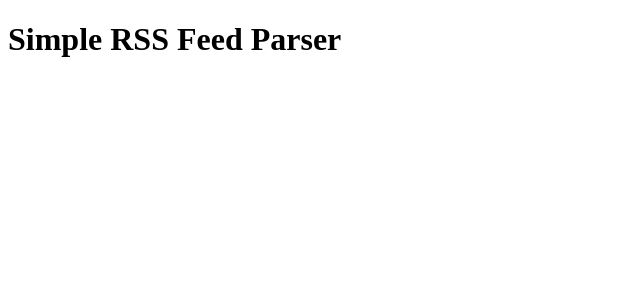
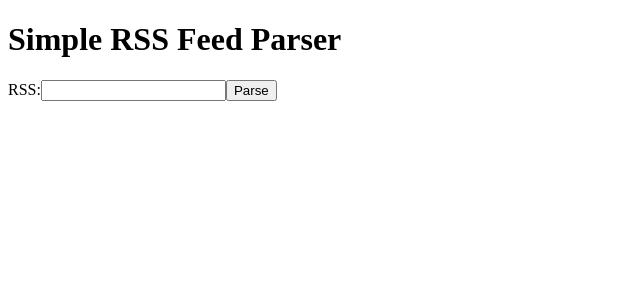
Before and after one commit to zahrasheykhlar/simple-RSS-Feed-parser, a Next.js app: page / in a window 1280 px wide. Shown: the top 300 px of the page, without its empty margins (0-640 px from the left). Built offline with nearby package versions, Linux system fonts and the light colour scheme.

Commit message:
simple form component with input and submit btn

```diff
--- /dev/null
+++ b/components/RssFeedParserForm.js
@@ -0,0 +1,33 @@
+import React from 'react';
+
+export default class RssFeedParserForm extends React.Component {
+
+  constructor(props) {
+    super(props);
+    this.state = {rss: ''};
+
+    this.handleChange = this.handleChange.bind(this);
+    this.handleSubmit = this.handleSubmit.bind(this);
+  }
+
+  handleChange(event) {
+    this.setState({rss: event.target.value});
+  }
+
+  handleSubmit(event) {
+    alert('A RSS was submitted: ' + this.state.rss);
+    event.preventDefault();
+  }
+
+  render() {
+    return (
+      <form onSubmit={this.handleSubmit}>
+        <label>
+          RSS:
+          <input type="text" value={this.state.rss} onChange={this.handleChange} />
+        </label>
+        <input type="submit" value="Parse" />
+      </form>
+    );
+  }
+}
--- a/pages/index.js
+++ b/pages/index.js
@@ -1,8 +1,19 @@
+import React from 'react';
+import RssFeedParserForm from '../components/RssFeedParserForm';
+//import List from 'react-list';
 
 
-const Index = () => {
- 	return (
- 			<h1>Simple RSS Feed Parser</h1>
- 		)
+//import {Row, Col} from 'reactstrap';
+
+class Index extends React.Component {
+  render() {
+    return(
+    	<div>
+			<h1>Simple RSS Feed Parser</h1>
+			<RssFeedParserForm />
+		</div>
+    	)
+  }
 }
+
 export default Index;
```
